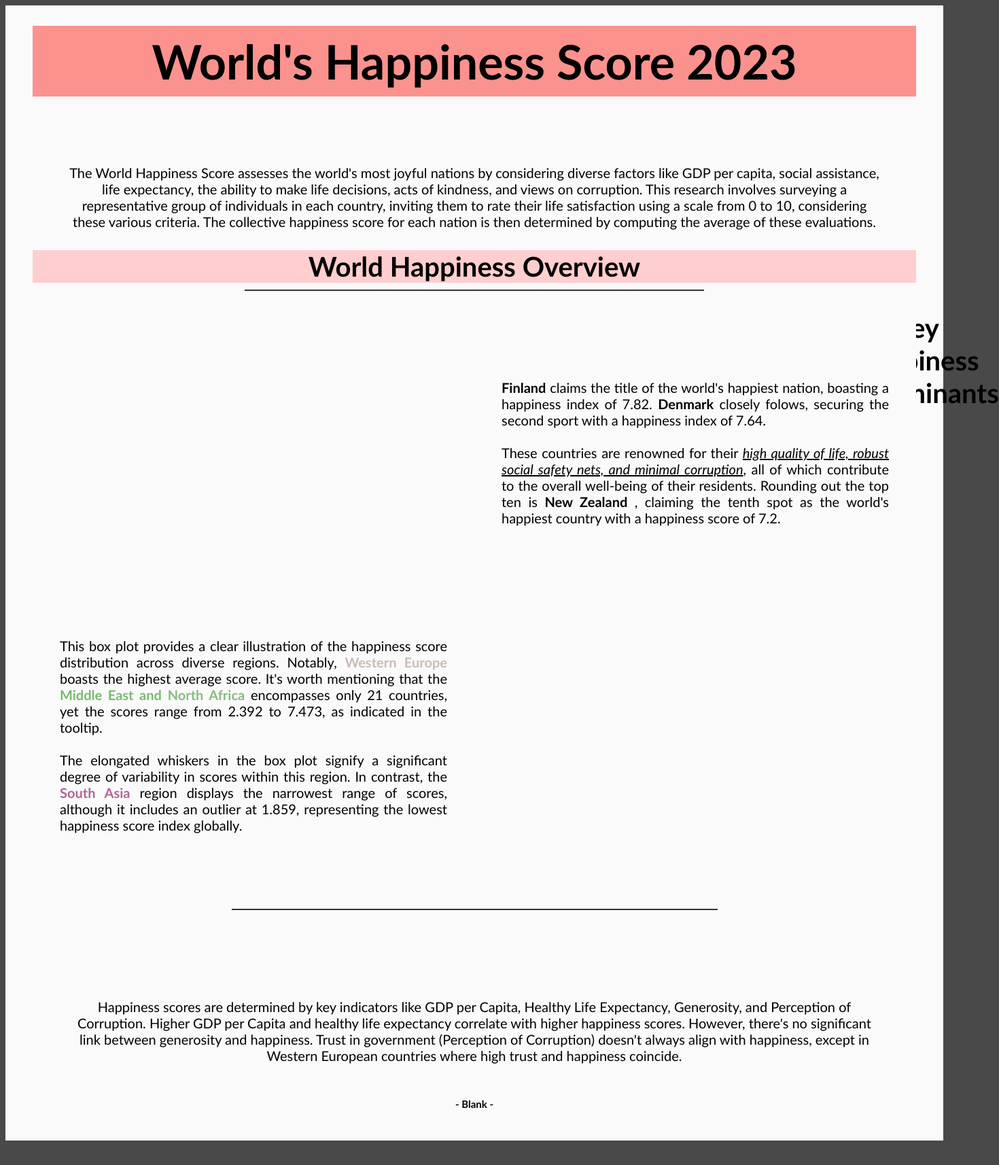
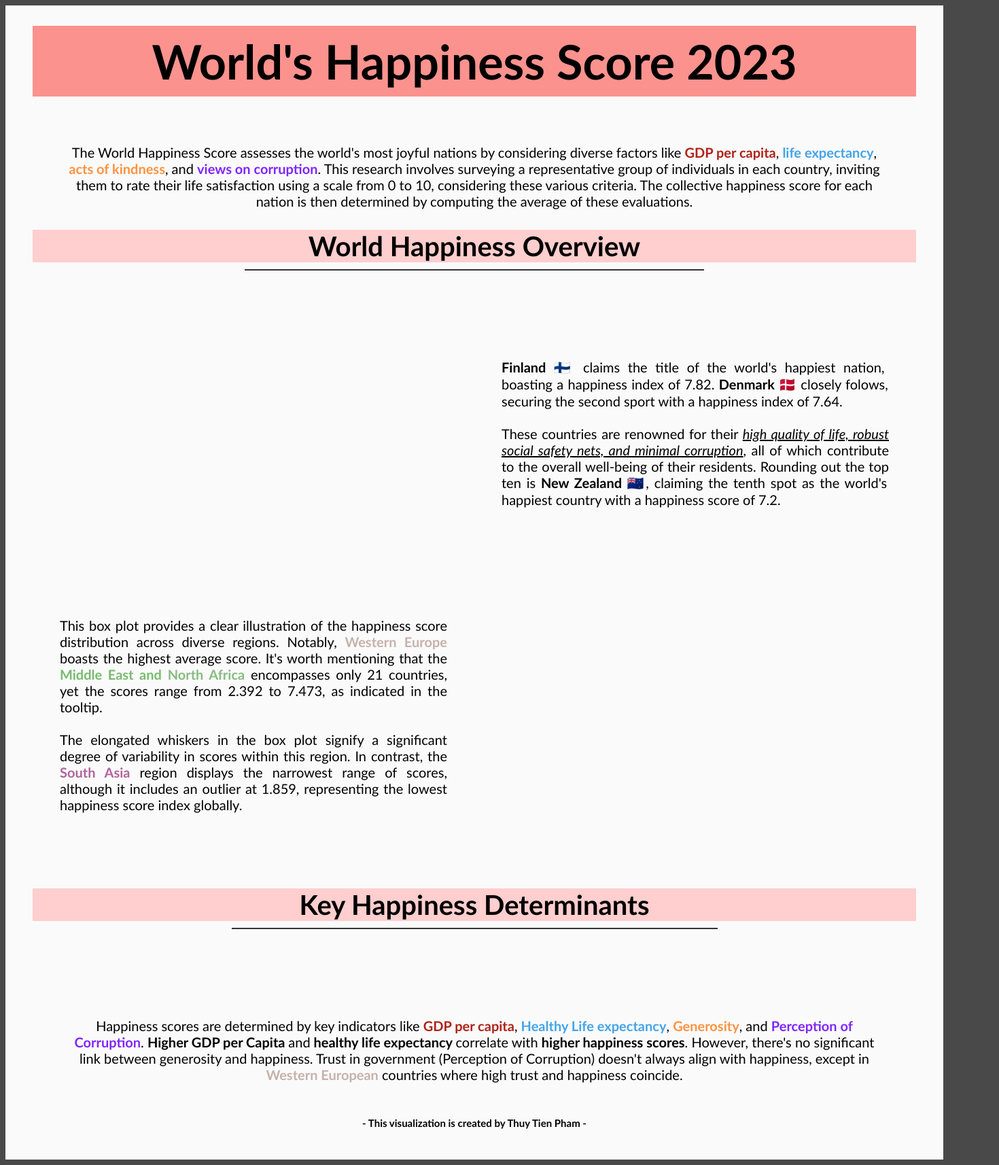
Before and after one commit to thuytienpham17/FIT3179, a plain HTML site: page Data_Vis2/index.html in a window 1280 px wide. Shown: the whole page at 68% size, 1470 px wide, since content can reach past the window. Before the commit the page ends 1686 px from the top, so only its background shows below. Drawn offline with Linux system fonts and the light colour scheme; a script that the page names is missing.

Commit message:
Add files via upload

```diff
--- a/Data_Vis2/css.css
+++ b/Data_Vis2/css.css
@@ -4,7 +4,6 @@ body {
     background-color: #494949;
 }
 }
-
 
 .all_page {
     width: 1300px;
@@ -40,14 +39,14 @@ h1 {
 /* Map */
 #happiness_map {
     left: 65px;
-    top: 70px;
+    top: 30px;
 }
 
 
 #explain{
     font-size: 20px;
     text-align: center;
-    margin-top: 100px;
+    margin-top: 70px;
     font-family: 'Trebuchet MS', sans-serif;
     margin-left: 50px;
     margin-right: 50px;
@@ -126,9 +125,12 @@ hr {
     margin-bottom: 30px;
 }
 
+br {
+    margin-bottom: 10px;
+}
 
 /* Key Happiness Determinants */
-.heading-container h3 {
+#heading3 h3 {
     font-size: 40px;
     font-weight: bold;
     margin-top: 30px;
@@ -137,11 +139,10 @@ hr {
     align-items: center;
     background-color: #FFCECE;
     background-size: 160%;
-    display: flex;
     flex-direction: column;
 }
 
-.heading-container hr {
+#heading3 hr {
     height: 2px;
     width: 55%;
     background-color: #333;
--- a/Data_Vis2/index.html
+++ b/Data_Vis2/index.html
@@ -27,7 +27,7 @@
             <h1>World's Happiness Score 2023</h1>
         </div>
             <div id="happiness_map"></div>
-            <div id="explain"> <p class="explanation">The World Happiness Score assesses the world's most joyful nations by considering diverse factors like GDP per capita, social assistance, life expectancy, the ability to make life decisions, acts of kindness, and views on corruption. This research involves surveying a representative group of individuals in each country, inviting them to rate their life satisfaction using a scale from 0 to 10, considering these various criteria. The collective happiness score for each nation is then determined by computing the average of these evaluations.</p> </div>
+            <div id="explain"> <p class="explanation">The World Happiness Score assesses the world's most joyful nations by considering diverse factors like <span style="color : #ae2218"><b>GDP per capita</b></span>, <span style="color : #42a4ea"><b>life expectancy</b></span>, <span style="color : #ff923f"><b>acts of kindness</b></span>, and <span style="color : #8025ff"><b>views on corruption</b></span>. This research involves surveying a representative group of individuals in each country, inviting them to rate their life satisfaction using a scale from 0 to 10, considering these various criteria. The collective happiness score for each nation is then determined by computing the average of these evaluations.</p> </div>
 
         <div id="heading2"> <h2> World Happiness Overview </h2>
             <hr>
@@ -35,16 +35,16 @@
 
         <div>
             <div class="top10" id="top10"> </div>
-            <div id="text" class="top10"> <p> <b>Finland</b> claims the title of the world's happiest nation, boasting a happiness index of 7.82. <b> Denmark</b> closely folows, securing the second sport with a happiness index of 7.64. <br> <br> These countries are renowned for their <u><i>high quality of life, robust social safety nets, and minimal corruption</i></u>, all of which contribute to the overall well-being of their residents. Rounding out the top ten is <b>New Zealand </b>, claiming the tenth spot as the world's happiest country with a happiness score of 7.2. </br> </br> </p></div>
+            <div id="text" class="top10"> <p> <b>Finland 🇫🇮</b> claims the title of the world's happiest nation, boasting a happiness index of 7.82. <b> Denmark 🇩🇰</b> closely folows, securing the second sport with a happiness index of 7.64. <br> <br> These countries are renowned for their <u><i>high quality of life, robust social safety nets, and minimal corruption</i></u>, all of which contribute to the overall well-being of their residents. Rounding out the top ten is <b>New Zealand 🇳🇿</b>, claiming the tenth spot as the world's happiest country with a happiness score of 7.2. </br> </br> </p></div>
 
             <div class="boxplot" id="boxplot"> </div>
-            <div id="text" class="boxplot"> <p> This box plot provides a clear illustration of the happiness score distribution across diverse regions. Notably, <span style="color : #cabbb6"><b>Western Europe</b></span> boasts the highest average score. It's worth mentioning that the <span style="color : #77bb6f"><b>Middle East and</b></span> <span style="color : #86bc80"><b>North Africa</b></span> encompasses only 21 countries, yet the scores range from 2.392 to 7.473, as indicated in the tooltip. <br> <br> The elongated whiskers in the box plot signify a significant degree of variability in scores within this region. In contrast, the <span style="color : #b1649c"><b>South Asia</b></span> region displays the narrowest range of scores, although it includes an outlier at 1.859, representing the lowest happiness score index globally.</br> </br> </p></div>
+            <div id="text" class="boxplot"> <p> This box plot provides a clear illustration of the happiness score distribution across diverse regions. Notably, <span style="color : #c6b1aa"><b>Western Europe</b></span> boasts the highest average score. It's worth mentioning that the <span style="color : #77bb6f"><b>Middle East and</b></span> <span style="color : #86bc80"><b>North Africa</b></span> encompasses only 21 countries, yet the scores range from 2.392 to 7.473, as indicated in the tooltip. <br> <br> The elongated whiskers in the box plot signify a significant degree of variability in scores within this region. In contrast, the <span style="color : #b1649c"><b>South Asia</b></span> region displays the narrowest range of scores, although it includes an outlier at 1.859, representing the lowest happiness score index globally.</br> </br> </p></div>
         </div>
-
-            <div class="heading-container">
-                <h3> Key Happiness Determinants </h3>
-                <hr>
-            </div>
+        <br>
+        <div id="heading3">
+            <h3> Key Happiness Determinants </h3>
+            <hr>
+        </div>
 
         <div>
 
@@ -58,8 +58,8 @@
                 <div class="gdp_life" id="life_expectancy"> </div>
             </div>
 
-            <div class="explain2"> <p> Happiness scores are determined by key indicators like GDP per Capita, Healthy Life Expectancy, Generosity, and Perception of Corruption. Higher GDP per Capita and healthy life expectancy correlate with higher happiness scores. However, there's no significant link between generosity and happiness. Trust in government (Perception of Corruption) doesn't always align with happiness, except in Western European countries where high trust and happiness coincide. </p></div>
-            <div class="footer"> <p> <b> - Blank - </b> </p> </div>
+            <div class="explain2"> <p> Happiness scores are determined by key indicators like <span style="color : #ae2218"><b>GDP per capita</b></span>, <span style="color : #42a4ea"><b> Healthy Life expectancy</b></span>, <span style="color : #ff923f"><b>Generosity</b></span>, and <span style="color : #8025ff"><b>Perception of Corruption</b></span>. <b>Higher GDP per Capita </b> and<b> healthy life expectancy </b> correlate with <b> higher happiness scores</b>. However, there's no significant link between generosity and happiness. Trust in government (Perception of Corruption) doesn't always align with happiness, except in <span style="color : #c6b1aa"><b>Western European</b></span> countries where high trust and happiness coincide. </p></div>
+            <div class="footer"> <p> <b> - This visualization is created by Thuy Tien Pham - </b> </p> </div>
 
         </div>
 
```
